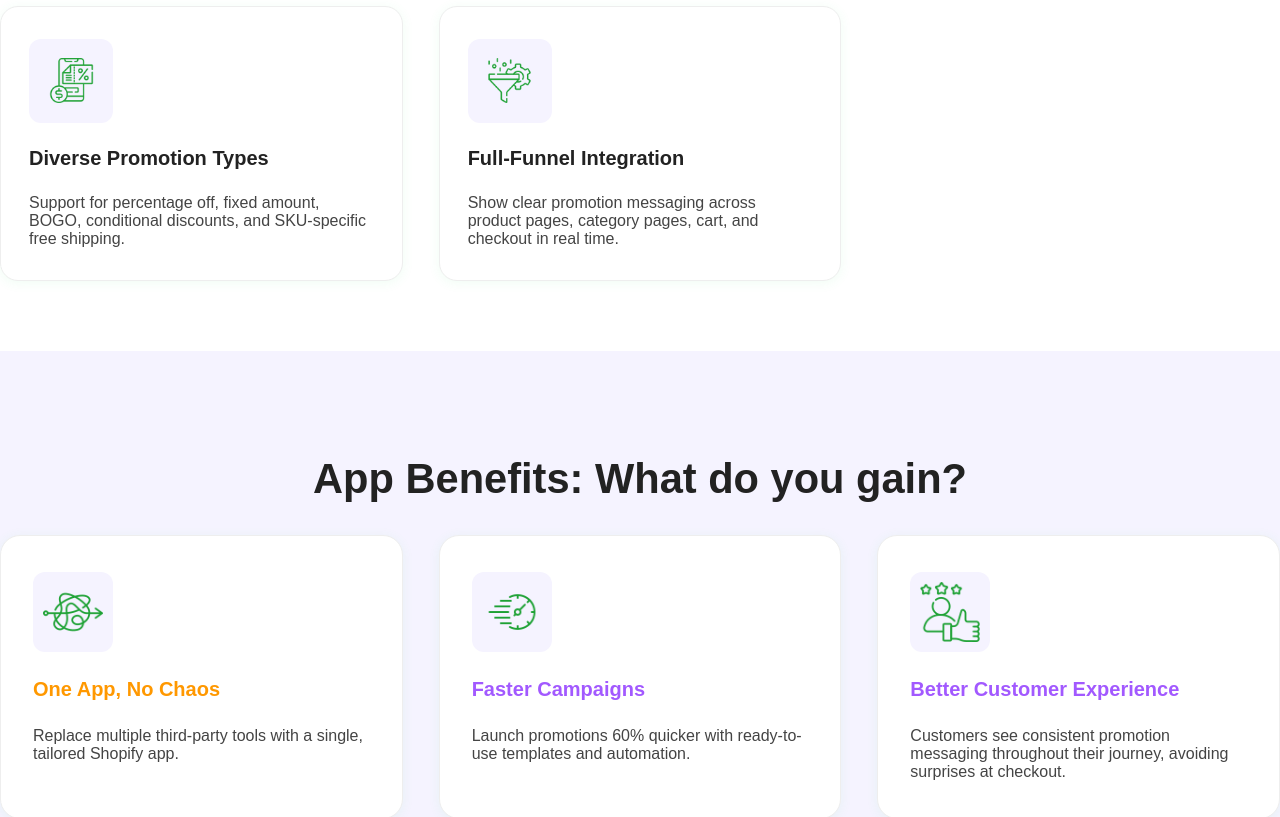
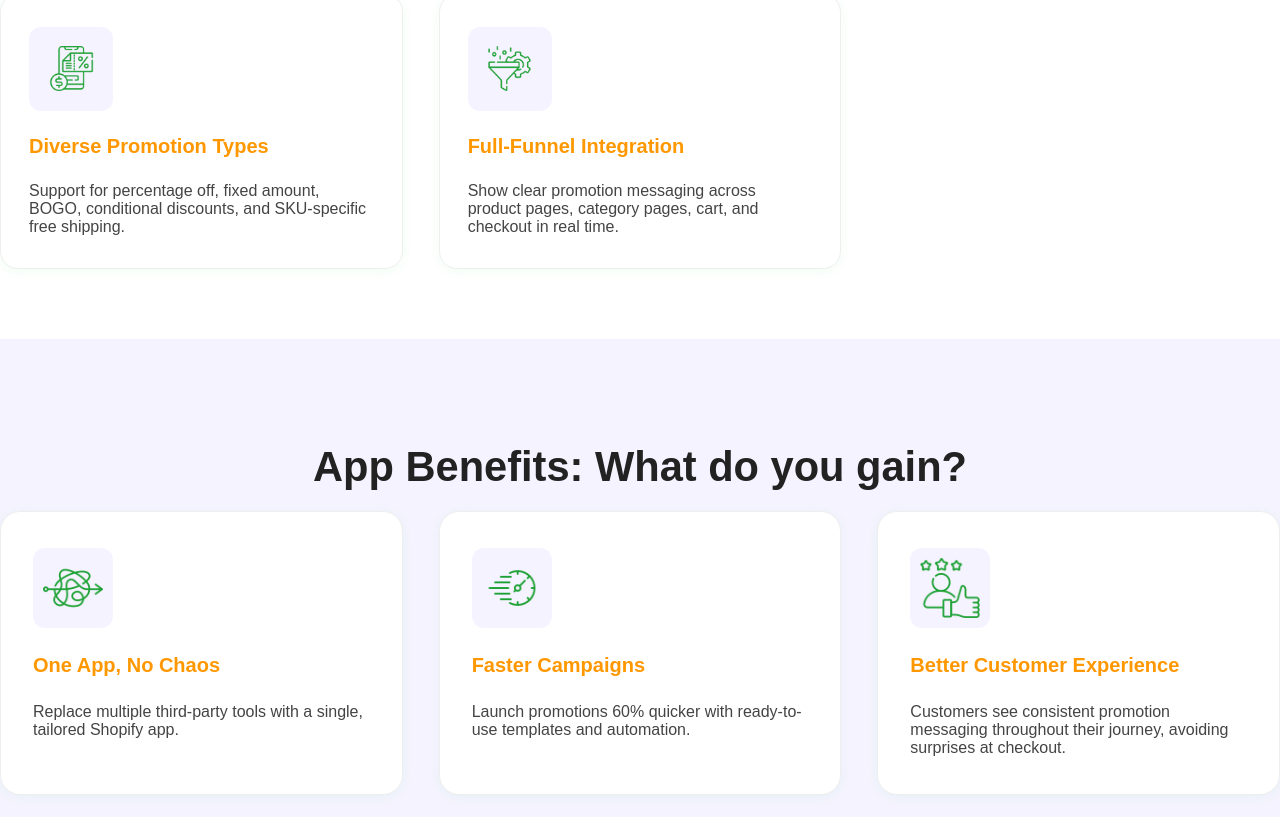
Before and after one commit to shabana-amzur/shopifypromohub, a React (Vite) app: page / in a window 1280 px wide. Shown: the part 1299-2116 px from the top of the page. Built offline with nearby package versions, Linux system fonts and the light colour scheme.

Commit message:
Remove h2 padding, set margin-bottom to 20px, and set all icon box headings to orange

```diff
--- a/src/components/Benefits.jsx
+++ b/src/components/Benefits.jsx
@@ -32,7 +32,7 @@ const benefits = [
 function Benefits() {
   return (
     <section className="benefits" style={{background: '#f5f3ff', padding: '70px 0px 70px 0px', fontFamily: 'Poppins, sans-serif'}}>
-      <h2 style={{fontSize: '2.6rem', fontWeight: 700, color: '#222', textAlign: 'center', marginBottom: 32, fontFamily: 'Poppins, sans-serif'}}>App Benefits: What do you gain?</h2>
+      <h2 style={{fontSize: '2.6rem', fontWeight: 700, color: '#222', textAlign: 'center', marginBottom: 20, fontFamily: 'Poppins, sans-serif'}}>App Benefits: What do you gain?</h2>
       <div style={{
         display: 'grid',
         gridTemplateColumns: 'repeat(3, 1fr)',
@@ -71,7 +71,7 @@ function Benefits() {
             }}>
               <img src={b.icon} alt={b.title + ' icon'} style={{width: 60, height: 60, objectFit: 'contain'}} />
             </div>
-            <div style={{fontSize: '1.25rem', fontWeight: 600, color: i === 0 ? '#ff9800' : '#a259ff', marginBottom: 8, fontFamily: 'Poppins, sans-serif'}}>{b.title}</div>
+            <div style={{fontSize: '1.25rem', fontWeight: 600, color: '#ff9800', marginBottom: 8, fontFamily: 'Poppins, sans-serif'}}>{b.title}</div>
             <div style={{fontSize: '1rem', color: '#444', fontWeight: 400, fontFamily: 'Poppins, sans-serif'}}>{b.desc}</div>
           </div>
         ))}
--- a/src/components/Features.jsx
+++ b/src/components/Features.jsx
@@ -30,7 +30,7 @@ const features = [
 function Features() {
   return (
     <section className="features" style={{background: '#fff', padding: '70px 0px 70px 0px', fontFamily: 'Poppins, sans-serif'}}>
-      <h2 style={{fontSize: '2.6rem', fontWeight: 700, color: '#222', textAlign: 'center', marginBottom: 32, fontFamily: 'Poppins, sans-serif'}}>App Features: What makes it stand out?</h2>
+      <h2 style={{fontSize: '2.6rem', fontWeight: 700, color: '#222', textAlign: 'center', marginBottom: 20, fontFamily: 'Poppins, sans-serif'}}>App Features: What makes it stand out?</h2>
       <div style={{
         display: 'grid',
         gridTemplateColumns: 'repeat(3, 1fr)',
@@ -69,7 +69,7 @@ function Features() {
             }}>
               <img src={f.icon} alt={f.title + ' icon'} style={{width: 45, height: 45, objectFit: 'contain'}} />
             </div>
-            <div style={{fontSize: '1.25rem', fontWeight: 600, color: '#222', marginBottom: 8, fontFamily: 'Poppins, sans-serif'}}>{f.title}</div>
+            <div style={{fontSize: '1.25rem', fontWeight: 600, color: '#ff9800', marginBottom: 8, fontFamily: 'Poppins, sans-serif'}}>{f.title}</div>
             <div style={{fontSize: '1rem', color: '#444', fontWeight: 400, fontFamily: 'Poppins, sans-serif'}}>{f.desc}</div>
           </div>
         ))}
```
